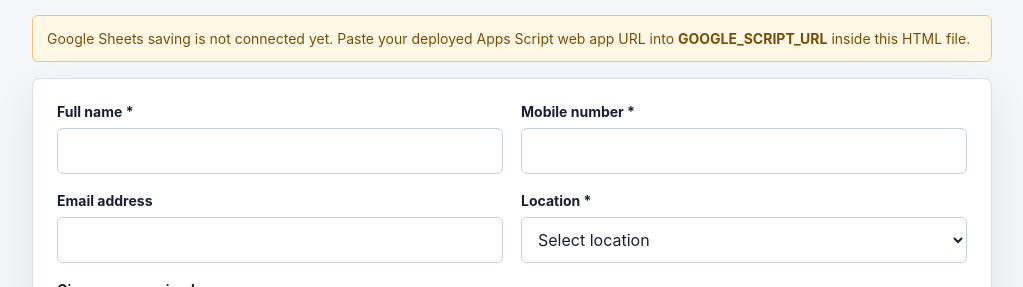
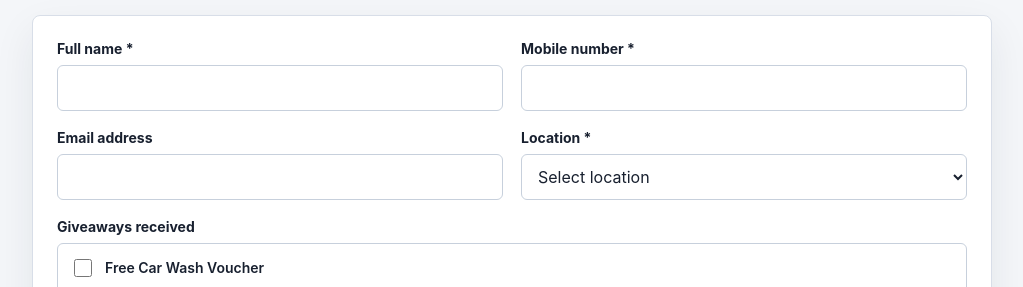
Before and after one commit to christinekara1981-code/Google-Form-ADAFSA-Event, a plain HTML site: page index.html in a window 1280 px wide. Shown: the part 452-739 px from the top of the page, without its empty margins (128-1151 px from the left). Drawn offline with Linux system fonts and the light colour scheme.

Commit message:
Add files via upload

```diff
--- a/index.html
+++ b/index.html
@@ -311,7 +311,7 @@
   </main>
 
   <script>
-    const GOOGLE_SCRIPT_URL = "";
+    const GOOGLE_SCRIPT_URL = "https://script.google.com/macros/s/AKfycbwHgL4lKSjrfijBE8fu5oBOA_ql7f-RxnNdWIxWgLmvgl68aZraYIhfWUtXBncHhEDs/exec";
 
     const form = document.querySelector("#bookingForm");
     const statusBox = document.querySelector("#status");
```
